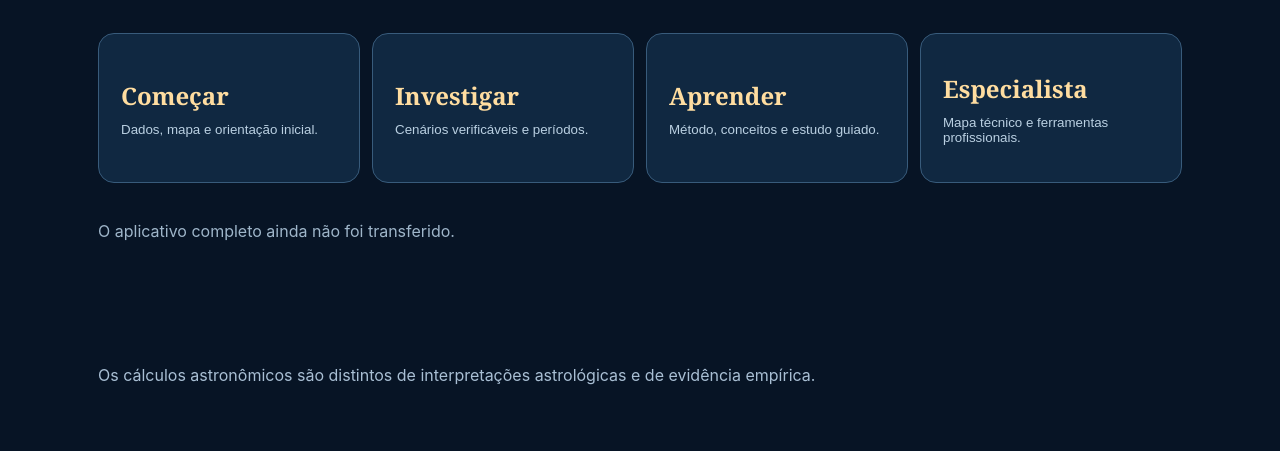
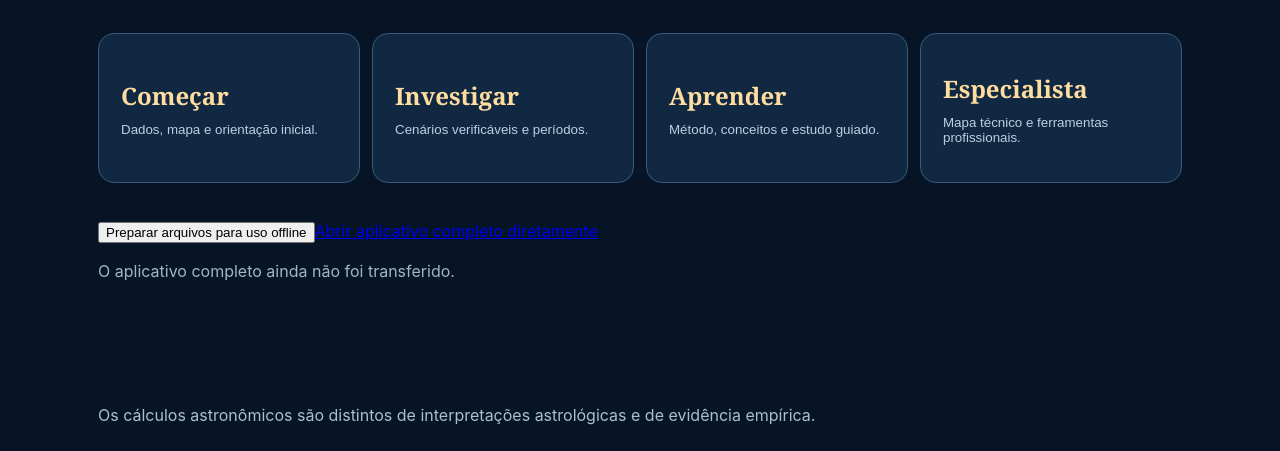
Before and after one commit to 3scud3r0/Observatorio-Astrologico, a website built with Vite: page index.html in a window 1280 px wide. Shown: the part 495-946 px from the top of the page. Before the commit the page ends 906 px from the top, so only its background shows below. Built offline with nearby package versions, Linux system fonts and the light colour scheme.

Commit message:
feat: expose explicit offline preparation from lightweight entry shell

```diff
--- a/index.html
+++ b/index.html
@@ -12,6 +12,7 @@
 <button data-mode="aprender"><b>Aprender</b><span>Método, conceitos e estudo guiado.</span></button>
 <button data-mode="especialista"><b>Especialista</b><span>Mapa técnico e ferramentas profissionais.</span></button>
 </section>
+<div class="shellActions"><button id="prepareOffline" type="button">Preparar arquivos para uso offline</button><a href="./app.html">Abrir aplicativo completo diretamente</a></div>
 <p id="status" role="status" aria-live="polite">O aplicativo completo ainda não foi transferido.</p>
 <section id="workspace" hidden><div class="bar"><strong id="modeTitle">Observatório</strong><button id="closeApp" type="button">Fechar aplicativo</button></div>
 <iframe id="appFrame" title="Aplicativo completo do Observatório Astrológico" loading="lazy"></iframe></section>
```
